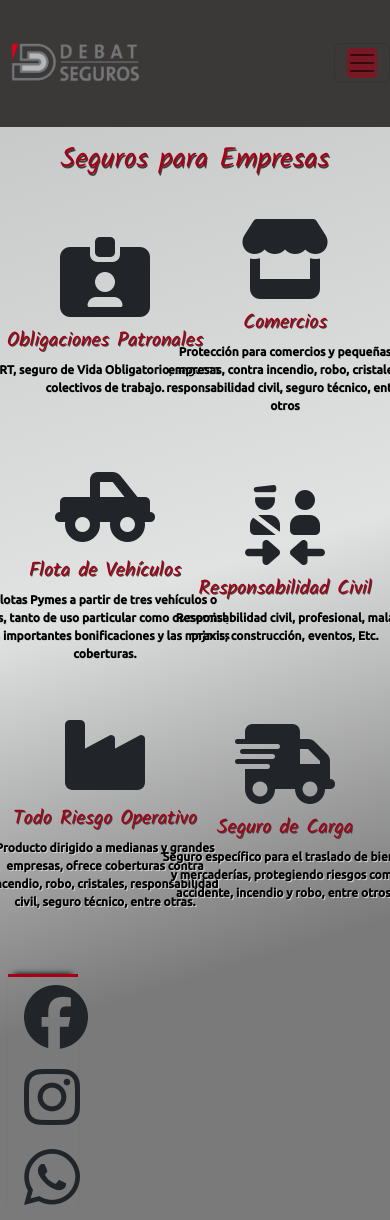
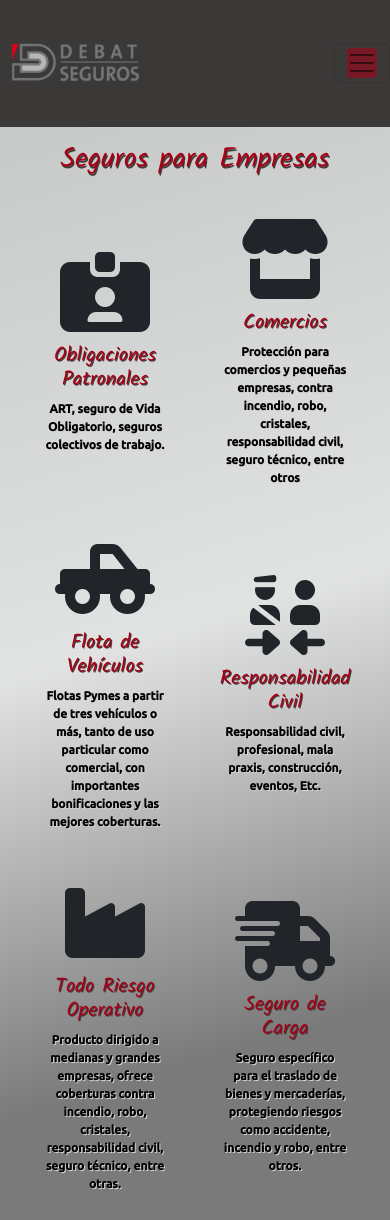
Before and after one commit to meme-castellanos/debat_seguros, a plain HTML site: page pages/empresas.html in a window 390 px wide. Shown: the top 1220 px of the page. Drawn offline with nearby package versions, Linux system fonts and the light colour scheme.

Commit message:
arreglo responsive

```diff
--- a/css/style.css
+++ b/css/style.css
@@ -262,7 +262,6 @@ footer i{
 .list-group {
   background-color: inherit;
   align-items: center;
-  background-color: inherit;
   display: flex;
   flex-wrap: wrap;
   justify-content: space-around;
@@ -314,15 +313,15 @@ footer i:hover {
     width: 150px;
     margin: 4px;
   }
+  .polizas-txt {
+    width: 200px;
+}
 }
 @media (max-width: 576px) {
   .logoContainer img {
     width: 125px;
   }
-  .redes {
-    width: 70px;
-  }
-  .titulo2 {
+   .titulo2 {
     font-size: 23px;
   }
   .logo {
@@ -334,4 +333,7 @@ footer i:hover {
   .grid-seguros {
     grid-template-columns: repeat(2, 1fr);
   }
+  .polizas-txt {
+    width: 125px;
 }
+}
```
